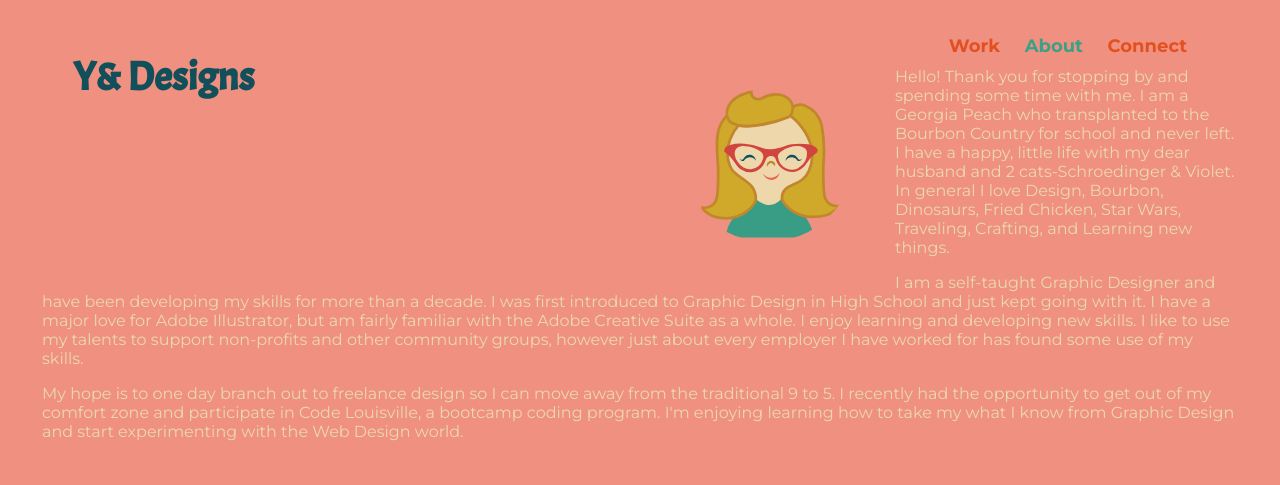
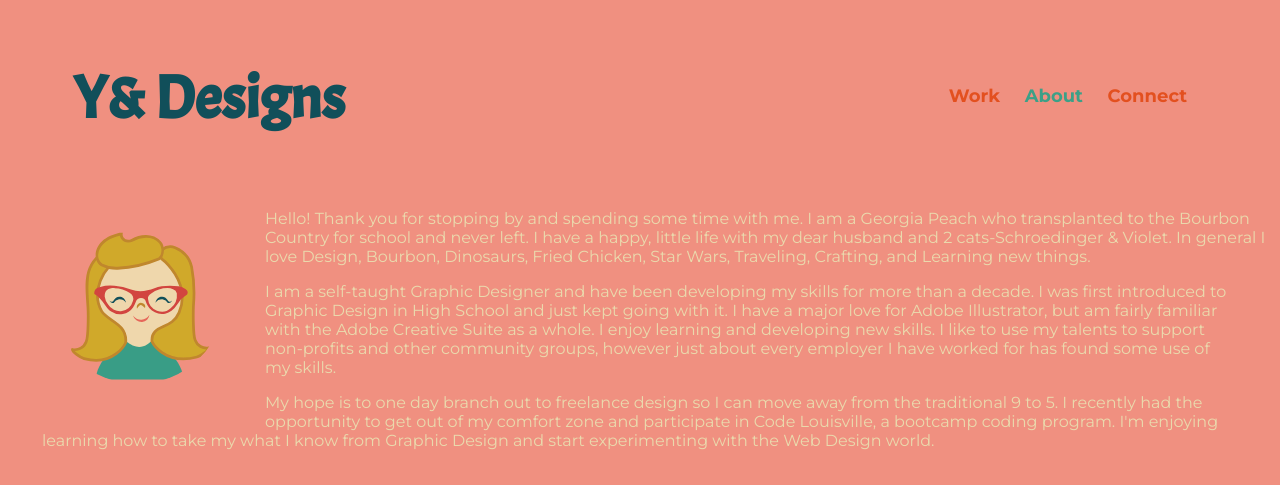
Before and after one commit to fossilizedtreesap/Portfolio, a plain HTML site: page about.html in a window 1280 px wide. Shown: the top 485 px of the page. Drawn offline with Linux system fonts and the light colour scheme.

Commit message:
new stuffs

```diff
--- a/about.html
+++ b/about.html
@@ -32,7 +32,7 @@
 
             <img src="img/Me!.svg" rel="Profile Pic" class="profile">
 
-        <p class="me">Hello! Thank you for stopping by and spending some time with me. I am a Georgia Peach who transplanted to the Bourbon Country for school and never left. I have a happy, little life with my dear husband and 2 cats-Schroedinger & Violet. In general I love Design, Bourbon, Dinosaurs, Fried Chicken, Star Wars, Traveling, Crafting, and Learning new things.  </p>
+        <p class="me1">Hello! Thank you for stopping by and spending some time with me. I am a Georgia Peach who transplanted to the Bourbon Country for school and never left. I have a happy, little life with my dear husband and 2 cats-Schroedinger & Violet. In general I love Design, Bourbon, Dinosaurs, Fried Chicken, Star Wars, Traveling, Crafting, and Learning new things.  </p>
 
             <p class="me">I am a self-taught Graphic Designer and have been developing my skills for more than a decade. I was first introduced to Graphic Design in High School and just kept going with it. I have a major love for Adobe Illustrator, but am fairly familiar with the Adobe Creative Suite as a whole. I enjoy learning and developing new skills. I like to use my talents to support non-profits and other community groups, however just about every employer I have worked for has found some use of my skills.</p>
 
--- a/css/main.css
+++ b/css/main.css
@@ -2,7 +2,7 @@
 body {
     background-color: rgb(240,144,128);
     color: rgb(234,217,172);
-    padding-top:25px;
+    padding-top:20px;
     margin-left:10px;
     margin-right:10px;
     font-family:'montserrat', sans-serif;
@@ -132,7 +132,9 @@ footer{
 .me{
     margin: 1em 2em 1em 2em;
     }
-
+.me1{
+    margin-top:15%;
+}
 /*********** Contact Page *********/
 
 .box{
--- a/css/responsive.css
+++ b/css/responsive.css
@@ -1,13 +1,13 @@
 @media (min-width:480px){
    .profile{
     Float: left;
+       clear:left;
     margin: 0 40px 40px;
      display:block;
     max-width: 175px;
 
 
 }
-
 
 }
 
@@ -18,6 +18,7 @@
 
     Background: none;
     float: right;
+    clear: right;
     font-size:1.125em;
     margin-right: 5%;
     text-align: right;
@@ -26,9 +27,11 @@
 
 #title{
     float: left;
+   clear:left;
     margin-left: 5%;
     text-align: left;
     width: 45%;
+    font-size: 1.50em;
 
 }
 
@@ -39,6 +42,16 @@ h1{
 
 
    }
+
+#info{
+    margin-top:15%;
+}
+
+
+
+nav li{
+    margin-top: 10%;
+}
 
 
 
```
Also changed, not shown: contact.html (+2 -1 lines), index.html (+1 -2 lines).
